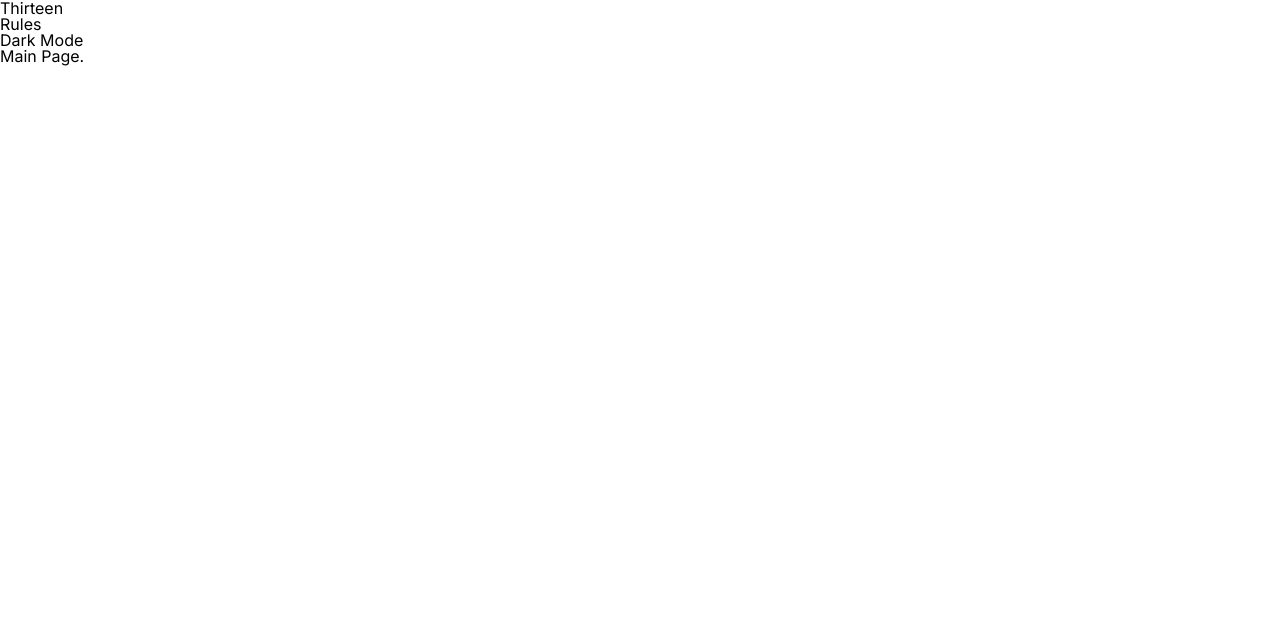
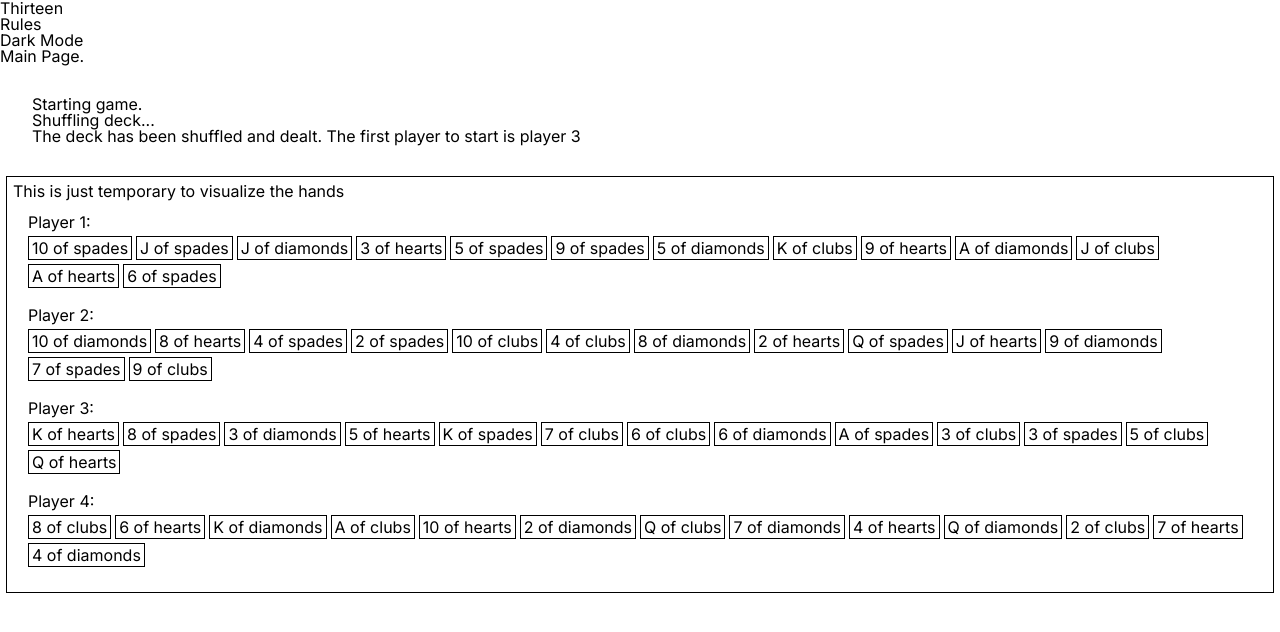
Before and after one commit to jduong09/thirteen, a Next.js app: page / in a window 1280 px wide. Shown: the top 632 px of the page. Built offline with nearby package versions, Linux system fonts and the light colour scheme.

Commit message:
implement deck component and functionality for start of game

```diff
--- a/app/page.js
+++ b/app/page.js
@@ -1,10 +1,12 @@
 import Image from "next/image";
 import styles from "./page.module.css";
+import Game from '../components/game.js';
 
 export default function Home() {
   return (
     <main className={styles.main}>
       <div>Main Page.</div>
+      <Game></Game>
     </main>
   );
 }
--- /dev/null
+++ b/components/game.js
@@ -0,0 +1,65 @@
+const Game = () => {
+  // Build Card Deck
+  const suites = ['spades', 'clubs', 'diamonds', 'hearts'];
+  const numbers = ['3', '4', '5', '6', '7', '8', '9', '10', 'J', 'Q', 'K', 'A', '2'];
+  let value = 1; // 3 of spades is the lowest card
+  const deck = numbers.map((number, idx) => suites.map((suite, i) => ({ number, suite, value: value++ }))).flat();
+
+  // Shuffle Deck >> Fisher-Yates Shuffle
+  const shuffle = (array) => {
+    const arrCopy = JSON.parse(JSON.stringify(array));
+    // While there remain elements to shuffle...
+    let currIdx = arrCopy.length;
+    while (currIdx != 0) {
+      // Pick a remaining element...
+      let randomIndex = Math.floor(Math.random() * currIdx);
+      currIdx--;
+      // And swap it with the current element.
+      [arrCopy[currIdx], arrCopy[randomIndex]] = [arrCopy[randomIndex], arrCopy[currIdx]];
+    }
+    return arrCopy;
+  };
+  const shuffled = shuffle(deck);
+
+  // Deal Cards
+  let playerTurn;
+  const hands = [
+    {player: 0, hand: []},
+    {player: 1, hand: []},
+    {player: 2, hand: []},
+    {player: 3, hand: []},
+  ];
+  shuffled.forEach((card, idx) => {
+    const player = idx % 4;
+    hands[player].hand.push(card);
+    if(card.number === '3' && card.suite === 'spades') {
+      playerTurn = player;
+    };
+  });
+
+  return (
+    <game>
+      <div style={{margin: '2em'}}>
+        <p>Starting game.</p>
+        <p>Shuffling deck...</p>
+        <p>The deck has been shuffled and dealt. The first player to start is player {playerTurn + 1}</p>
+      </div>
+
+      <div style={{border: '1px solid black', margin: '6px', padding: '6px'}}>
+        <h3>This is just temporary to visualize the hands</h3>
+        {hands.map((hand, idx) => (
+          <div key={idx} style={{margin: '15px'}}>
+            <h4 style={{marginBottom: '6px'}}>Player {hand.player + 1}:</h4>
+            <div style={{display: 'flex', 'flex-wrap': 'wrap'}}>
+              {hand.hand.map((card, i) => (
+                <div key={i} style={{border: '1px solid black', padding: '3px', marginRight: '4px', marginBottom: '4px'}}>{card.number} of {card.suite}</div>
+              ))}
+            </div>
+          </div>
+        ))}
+      </div>
+    </game>
+  )
+};
+
+export default Game;
```
